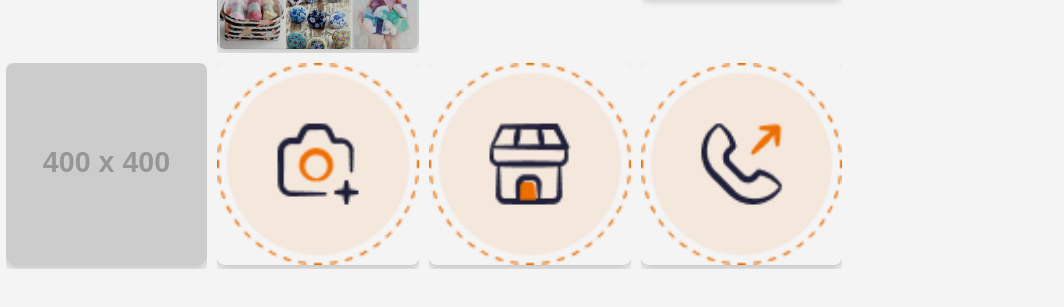
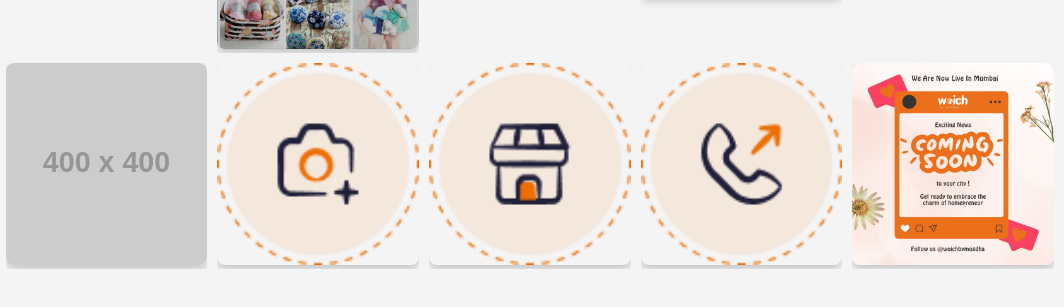
Before and after one commit to 655452/Gallery, a plain HTML site: page index.html in a window 1280 px wide. Shown: the part 215-522 px from the top of the page, 216-1280 px from the left. Drawn offline with Linux system fonts and the light colour scheme; placeholder pictures from the web are drawn by us.

Commit message:
Update index.html

```diff
--- a/index.html
+++ b/index.html
@@ -70,6 +70,9 @@
         <div class="gallery-item">
             <img src="./contact.png" alt="Image 9">
         </div>
+        <div class="gallery-item">
+            <img src="./comingsoon_woich.jpg" alt="Image 10">
+        </div>
     </div>
 </body>
 </html>
```
